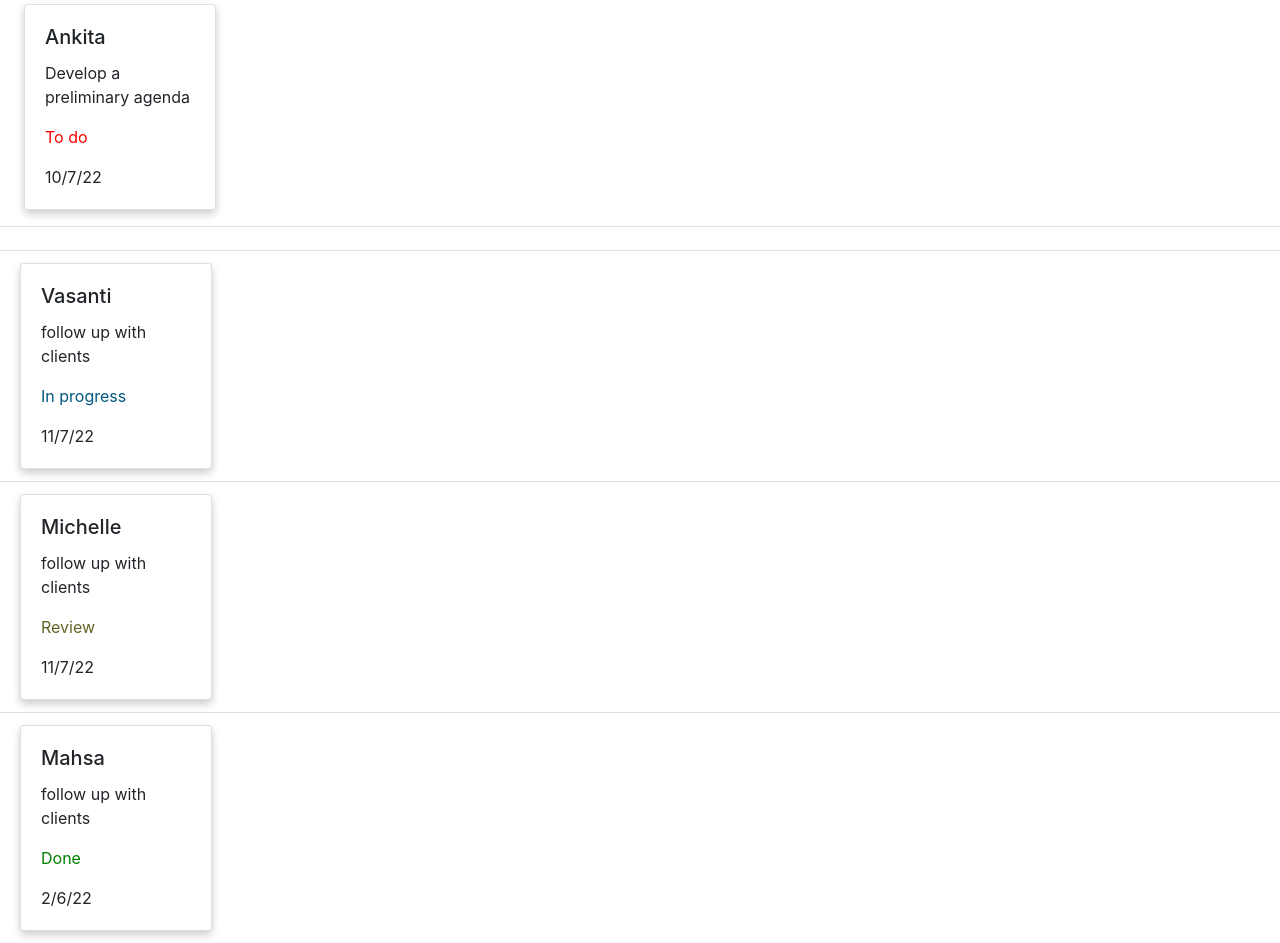
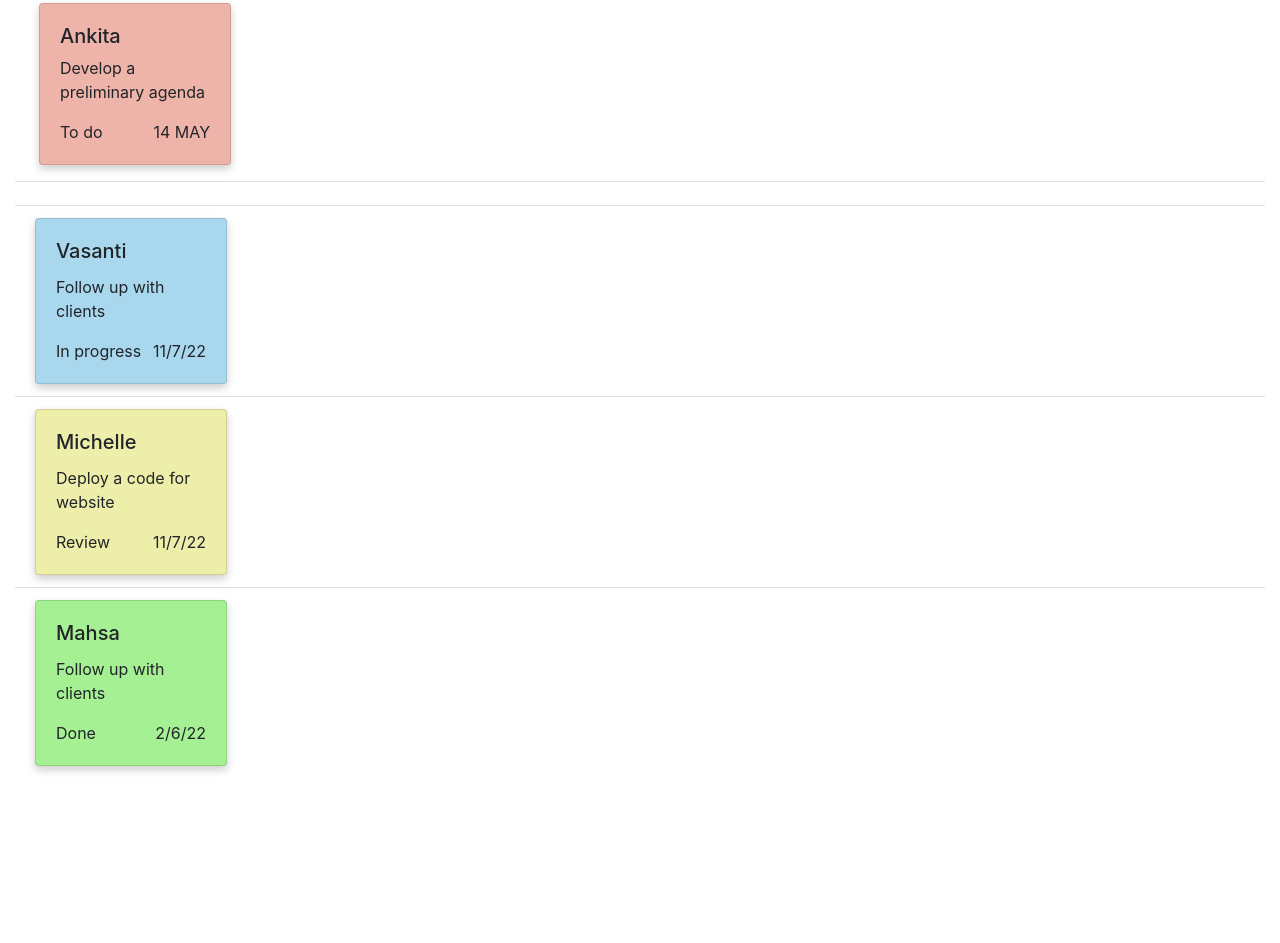
Before and after one commit to ank1111-dev/Form, a plain HTML site: page index.html in a window 1280 px wide. Shown: the part 720-1663 px from the top of the page. After the commit the page ends 1498 px from the top, so only its background shows below. Drawn offline with nearby package versions, Linux system fonts and the light colour scheme.

Commit message:
Changed the due date position and added color to background

```diff
--- a/index.html
+++ b/index.html
@@ -161,48 +161,59 @@
         </div>
       </div>
 
+      <div class="conatiner">
+        <div class="col ">
           <ul class="list-group list-group-flush ">
             <li class="list-group-item ">
-          <div class="card m-1" style="width: 12rem;">
+              <div class="card m-1" style="background-color: rgb(238, 179, 169)">
                 <div class="card-body">
-              <h5 class="card-title">Ankita</h5>
+                  <h5>Ankita</h5>
                   <p class="card-text">Develop a preliminary agenda</p>
-              <p class="card-text" style="color: red">To do</p>
-              <p class="card-text">10/7/22</p>
+                  <p class="card-text">To do <span class="float-right">14 MAY</span></p>
+
                 </div>
               </div>
             </li>
             <br>
             <li class="list-group-item">
-          <div class="card" style="width: 12rem;">
+              <div class="card" style="background-color: rgb(169, 216, 238)">
                 <div class="card-body">
                   <h5 class="card-title">Vasanti</h5>
-              <p class="card-text">follow up with clients</p>
-              <p class="card-text" style="color: rgb(0, 87, 128)">In progress</p>
-              <p class="card-text">11/7/22</p>
+                  <p class="card-text">Follow up with clients</p>
+                  <p class="card-text">In progress<span class="float-right">11/7/22</span></p>
+
                 </div>
               </div>
             </li>
             <li class="list-group-item">
-          <div class="card" style="width: 12rem;">
+              <div class="card" style="background-color: rgb(237, 238, 169)">
                 <div class="card-body">
                   <h5 class="card-title">Michelle</h5>
-              <p class="card-text">follow up with clients</p>
-              <p class="card-text" style="color: rgb(96, 100, 35)">Review</p>
-              <p class="card-text">11/7/22</p>
+                  <p class="card-text">Deploy a code for website</p>
+                  <p class="card-text">Review<span class="float-right">11/7/22</span></p>
+
                 </div>
               </div>
             </li>
             <li class="list-group-item">
-          <div class="card" style="width: 12rem;">
+              <div class="card" style="background-color: rgb(165, 240, 146)">
                 <div class="card-body">
                   <h5 class="card-title">Mahsa</h5>
-              <p class="card-text">follow up with clients</p>
-              <p class="card-text" style="color: green">Done</p>
-              <p class="card-text">2/6/22</p>
+                  <p class="card-text">Follow up with clients</p>
+                  <p class="card-text">Done<span class="float-right">2/6/22</span></p>
+
                 </div>
               </div>
             </li>
+          </ul>
+
+
+
+
+
+        </div>
+      </div>
+
 
 
 
--- a/resource/css/style.css
+++ b/resource/css/style.css
@@ -239,3 +239,10 @@
 .container {
   padding: 2px 16px;
 }
+
+.card {
+
+  width: 12rem;
+
+
+}
```
Lines whose indentation alone changed are shown as unchanged.
